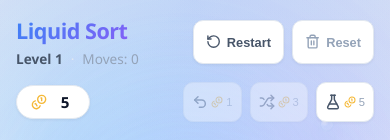
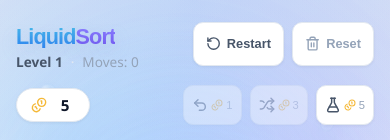
Before and after one commit to IanSkelskey/liquid-sort, a React (Vite) app: page / in a window 390 px wide. Both pictures are taken after a click on the button "Play". Shown: the top 140 px of the page. Built offline with nearby package versions, Linux system fonts and the light colour scheme.

Commit message:
feat: enhance game navigation and UI components with new LiquidSortWordmark and responsive styles

```diff
--- a/src/App.tsx
+++ b/src/App.tsx
@@ -54,7 +54,7 @@ function App() {
           onStart={() => setActiveScreen('game')}
         />
       ) : (
-        <GameScreen />
+        <GameScreen onReturnToSplash={() => setActiveScreen('splash')} />
       )}
       <AudioControls />
     </SceneBackground>
--- a/src/components/GameBoard.css
+++ b/src/components/GameBoard.css
@@ -4,11 +4,16 @@
   justify-content: center;
   align-items: flex-end;
   align-content: flex-start;
-  gap: 14px;
-  padding: 24px 16px 40px;
-  max-width: 600px;
+  gap: var(--game-board-gap);
+  padding: 24px var(--game-board-padding-inline) 40px;
+  max-width: var(--game-board-max-width);
   margin: 0 auto;
   flex: 1;
+}
+
+.game-board .vial--game {
+  --vial-width: var(--game-vial-width);
+  --vial-height: var(--game-vial-height);
 }
 
 @media (max-width: 480px) {
--- a/src/components/GameScreen.tsx
+++ b/src/components/GameScreen.tsx
@@ -11,9 +11,14 @@ import { MoveDebugPanel } from '../debug/MoveDebugPanel';
 import { useMoveDebug } from '../debug/useMoveDebug';
 import { playSoundEffect } from '../audio/sfx';
 
-export function GameScreen() {
+type GameScreenProps = {
+  onReturnToSplash: () => void;
+};
+
+export function GameScreen({ onReturnToSplash }: GameScreenProps) {
   const { state, selectVial, undoMove, restart, nextLevel, shuffleSelected, addVial, resetGame } = useGame();
   const [showResetConfirm, setShowResetConfirm] = useState(false);
+  const [showReturnConfirm, setShowReturnConfirm] = useState(false);
 
   const { moveAnalysis, movesRemaining, totalCandidates, validMovePreview, skipSummary } = useMoveDebug(state);
 
@@ -33,6 +38,7 @@ export function GameScreen() {
       <Header
         level={state.level}
         moveCount={state.moveCount}
+        onTitleClick={() => setShowReturnConfirm(true)}
         onRestart={restart}
         onResetGame={() => setShowResetConfirm(true)}
       />
@@ -86,6 +92,18 @@ export function GameScreen() {
         cancelLabel={state.coins >= UNDO_COST ? `Undo (${UNDO_COST} coins)` : undefined}
         icon="!"
       />
+      <ConfirmModal
+        visible={showReturnConfirm}
+        title="Return to splash screen?"
+        message="Your current vial layout will reset, but your saved level and coins will stay."
+        confirmLabel="Return to Splash"
+        onConfirm={() => {
+          setShowReturnConfirm(false);
+          onReturnToSplash();
+        }}
+        onCancel={() => setShowReturnConfirm(false)}
+        icon="?"
+      />
 
       <MoveDebugPanel
         moveAnalysis={moveAnalysis}
--- a/src/components/Header.css
+++ b/src/components/Header.css
@@ -3,7 +3,7 @@
   justify-content: space-between;
   align-items: center;
   padding: 20px 24px 12px;
-  max-width: 600px;
+  max-width: var(--game-shell-max-width);
   margin: 0 auto;
   flex-wrap: wrap;
   gap: 12px;
@@ -17,14 +17,34 @@
 }
 
 .header-title {
-  font-size: 1.6rem;
-  font-weight: 800;
-  letter-spacing: -0.5px;
   margin: 0;
-  background: var(--gradient-title);
-  -webkit-background-clip: text;
-  -webkit-text-fill-color: transparent;
-  background-clip: text;
+  line-height: 1;
+}
+
+.header-title-button {
+  appearance: none;
+  display: inline-flex;
+  align-items: center;
+  padding: 0;
+  border: 0;
+  background: transparent;
+  cursor: pointer;
+  transition: transform 0.18s ease, filter 0.18s ease;
+}
+
+.header-title-button:hover {
+  transform: translateY(-1px);
+  filter: saturate(1.04);
+}
+
+.header-title-button:active {
+  transform: translateY(0);
+}
+
+.header-title-button:focus-visible {
+  outline: 3px solid rgba(131, 181, 255, 0.28);
+  outline-offset: 6px;
+  border-radius: 12px;
 }
 
 .header-stats {
@@ -107,12 +127,24 @@
     padding: 16px 16px 8px;
   }
 
-  .header-title {
-    font-size: 1.35rem;
-  }
-
   .header-btn {
     padding: 7px 12px;
     font-size: 0.8rem;
   }
 }
+
+@media (min-width: 1024px) {
+  .header {
+    padding: 24px 24px 14px;
+  }
+
+  .header-stats {
+    font-size: 0.92rem;
+  }
+
+  .header-btn {
+    min-height: 46px;
+    padding: 9px 18px;
+    font-size: 0.9rem;
+  }
+}
--- a/src/components/Header.tsx
+++ b/src/components/Header.tsx
@@ -1,18 +1,34 @@
 import { RotateCcw, Trash2 } from 'lucide-react';
+import { LiquidSortWordmark } from './LiquidSortWordmark';
 import './Header.css';
 
 interface HeaderProps {
   level: number;
   moveCount: number;
+  onTitleClick?: () => void;
   onRestart: () => void;
   onResetGame: () => void;
 }
 
-export function Header({ level, moveCount, onRestart, onResetGame }: HeaderProps) {
+export function Header({ level, moveCount, onTitleClick, onRestart, onResetGame }: HeaderProps) {
   return (
     <header className="header">
       <div className="header-info">
-        <h1 className="header-title">Liquid Sort</h1>
+        <h1 className="header-title">
+          {onTitleClick ? (
+            <button
+              type="button"
+              className="header-title-button"
+              onClick={onTitleClick}
+              title="Return to splash screen"
+              aria-label="Return to splash screen"
+            >
+              <LiquidSortWordmark variant="header" />
+            </button>
+          ) : (
+            <LiquidSortWordmark variant="header" />
+          )}
+        </h1>
         <div className="header-stats">
           <span className="header-level">Level {level}</span>
           <span className="header-separator">{"\u00B7"}</span>
--- /dev/null
+++ b/src/components/LiquidSortWordmark.css
@@ -0,0 +1,95 @@
+.liquid-sort-wordmark {
+  --liquid-sort-wordmark-liquid-gradient: linear-gradient(180deg, #79e7ff 0%, #4db7ff 100%);
+  --liquid-sort-wordmark-sort-gradient: linear-gradient(180deg, #c89bff 0%, #8a6cff 100%);
+  --liquid-sort-wordmark-liquid-color: #5fcfff;
+  --liquid-sort-wordmark-sort-color: #a883ff;
+  --liquid-sort-wordmark-shadow: rgba(0, 0, 0, 0.4);
+  display: inline-block;
+  white-space: nowrap;
+  font-family: inherit;
+  font-weight: 900;
+  letter-spacing: -0.04em;
+  line-height: 0.95;
+  text-shadow: 0 8px 28px var(--liquid-sort-wordmark-shadow);
+}
+
+.liquid-sort-wordmark--hero {
+  font-size: clamp(2.4rem, 9vw, 5.8rem);
+}
+
+.liquid-sort-wordmark--header {
+  font-size: clamp(1.45rem, 3.7vw, 1.9rem);
+  text-shadow: 0 6px 18px var(--liquid-sort-wordmark-shadow);
+}
+
+.liquid-sort-wordmark__liquid,
+.liquid-sort-wordmark__sort {
+  display: inline-block;
+}
+
+.liquid-sort-wordmark__liquid {
+  color: var(--liquid-sort-wordmark-liquid-color);
+}
+
+.liquid-sort-wordmark__sort {
+  color: var(--liquid-sort-wordmark-sort-color);
+}
+
+@supports ((-webkit-background-clip: text) or (background-clip: text)) {
+  .liquid-sort-wordmark__liquid,
+  .liquid-sort-wordmark__sort {
+    background-repeat: no-repeat;
+    -webkit-background-clip: text;
+    background-clip: text;
+    color: transparent;
+    -webkit-text-fill-color: transparent;
+  }
+
+  .liquid-sort-wordmark__liquid {
+    background-image: var(--liquid-sort-wordmark-liquid-gradient);
+  }
+
+  .liquid-sort-wordmark__sort {
+    background-image: var(--liquid-sort-wordmark-sort-gradient);
+  }
+}
+
+@media (prefers-color-scheme: light) {
+  .liquid-sort-wordmark {
+    --liquid-sort-wordmark-liquid-gradient: linear-gradient(180deg, #48b8ea 0%, #2b84f2 100%);
+    --liquid-sort-wordmark-sort-gradient: linear-gradient(180deg, #8a7dff 0%, #7056f1 100%);
+    --liquid-sort-wordmark-liquid-color: #3499ea;
+    --liquid-sort-wordmark-sort-color: #7a67f5;
+    --liquid-sort-wordmark-shadow: rgba(138, 162, 201, 0.24);
+  }
+}
+
+@media (max-width: 700px) {
+  .liquid-sort-wordmark--hero {
+    font-size: clamp(2.7rem, 11vw, 4rem);
+  }
+}
+
+@media (max-width: 480px) {
+  .liquid-sort-wordmark--header {
+    font-size: 1.35rem;
+  }
+}
+
+@media (max-width: 460px) {
+  .liquid-sort-wordmark--hero {
+    font-size: clamp(2.55rem, 13.8vw, 3.7rem);
+  }
+}
+
+@media (max-height: 820px) {
+  .liquid-sort-wordmark--hero {
+    font-size: clamp(2.3rem, 8.5vw, 5rem);
+  }
+}
+
+@media (max-height: 620px) {
+  .liquid-sort-wordmark--hero {
+    font-size: clamp(1.7rem, 7vw, 2.8rem);
+  }
+}
--- /dev/null
+++ b/src/components/LiquidSortWordmark.tsx
@@ -0,0 +1,22 @@
+import './LiquidSortWordmark.css';
+
+type LiquidSortWordmarkProps = {
+  variant?: 'hero' | 'header';
+  className?: string;
+};
+
+export function LiquidSortWordmark({
+  variant = 'hero',
+  className,
+}: LiquidSortWordmarkProps) {
+  const classes = ['liquid-sort-wordmark', `liquid-sort-wordmark--${variant}`, className ?? '']
+    .filter(Boolean)
+    .join(' ');
+
+  return (
+    <span className={classes}>
+      <span className="liquid-sort-wordmark__liquid">Liquid</span>
+      <span className="liquid-sort-wordmark__sort">Sort</span>
+    </span>
+  );
+}
--- a/src/components/SplashScreen.tsx
+++ b/src/components/SplashScreen.tsx
@@ -1,5 +1,6 @@
 import { CircleHelp, Heart, Play, Sparkles } from 'lucide-react';
 import { COLOR_VALUES } from '../game/types';
+import { LiquidSortWordmark } from './LiquidSortWordmark';
 import { Vial } from './Vial';
 
 import './SplashScreen.css';
@@ -21,8 +22,7 @@ export default function SplashScreen({
           <span>Alchemical Puzzle Game</span>
         </div>
         <h1 className="splash-title">
-          <span className="splash-title-liquid">Liquid</span>
-          <span className="splash-title-sort">Sort</span>
+          <LiquidSortWordmark variant="hero" />
         </h1>
         <div className="splash-vial-row" aria-hidden="true">
           {Object.values(COLOR_VALUES).slice(0, 5).map((color, index) => (
--- a/src/components/Toolbar.css
+++ b/src/components/Toolbar.css
@@ -3,7 +3,7 @@
   justify-content: space-between;
   align-items: center;
   padding: 8px 24px 4px;
-  max-width: 600px;
+  max-width: var(--game-shell-max-width);
   margin: 0 auto;
   width: 100%;
   gap: 12px;
@@ -128,3 +128,28 @@
     display: none;
   }
 }
+
+@media (min-width: 1024px) {
+  .toolbar {
+    padding: 10px 24px 6px;
+    gap: 16px;
+  }
+
+  .toolbar-coins {
+    padding: 8px 16px;
+  }
+
+  .coin-count {
+    font-size: 1rem;
+  }
+
+  .toolbar-powers {
+    gap: 10px;
+  }
+
+  .power-btn {
+    min-height: 44px;
+    padding: 8px 14px;
+    font-size: 0.86rem;
+  }
+}
--- a/src/index.css
+++ b/src/index.css
@@ -15,6 +15,12 @@
   --overlay: rgba(15, 23, 42, 0.45);
   --gradient-btn: linear-gradient(135deg, #3b82f6, #6366f1);
   --gradient-title: linear-gradient(135deg, #3b82f6, #8b5cf6);
+  --game-shell-max-width: 600px;
+  --game-board-max-width: 600px;
+  --game-board-gap: 14px;
+  --game-board-padding-inline: 16px;
+  --game-vial-width: 52px;
+  --game-vial-height: 160px;
   color-scheme: light dark;
 }
 
@@ -58,7 +64,7 @@ body {
 }
 
 .app {
-  max-width: 600px;
+  max-width: var(--game-shell-max-width);
   width: 100%;
   margin: 0 auto;
   min-height: 100dvh;
@@ -67,3 +73,25 @@ body {
   position: relative;
   z-index: 1;
 }
+
+@media (min-width: 1024px) {
+  :root {
+    --game-shell-max-width: 860px;
+    --game-board-max-width: 920px;
+    --game-board-gap: 18px;
+    --game-board-padding-inline: 20px;
+    --game-vial-width: 60px;
+    --game-vial-height: 184px;
+  }
+}
+
+@media (min-width: 1440px) and (min-height: 820px) {
+  :root {
+    --game-shell-max-width: 940px;
+    --game-board-max-width: 1020px;
+    --game-board-gap: 20px;
+    --game-board-padding-inline: 24px;
+    --game-vial-width: 64px;
+    --game-vial-height: 194px;
+  }
+}
```
Also changed, not shown: src/components/SplashScreen.css (+0 -43 lines).
